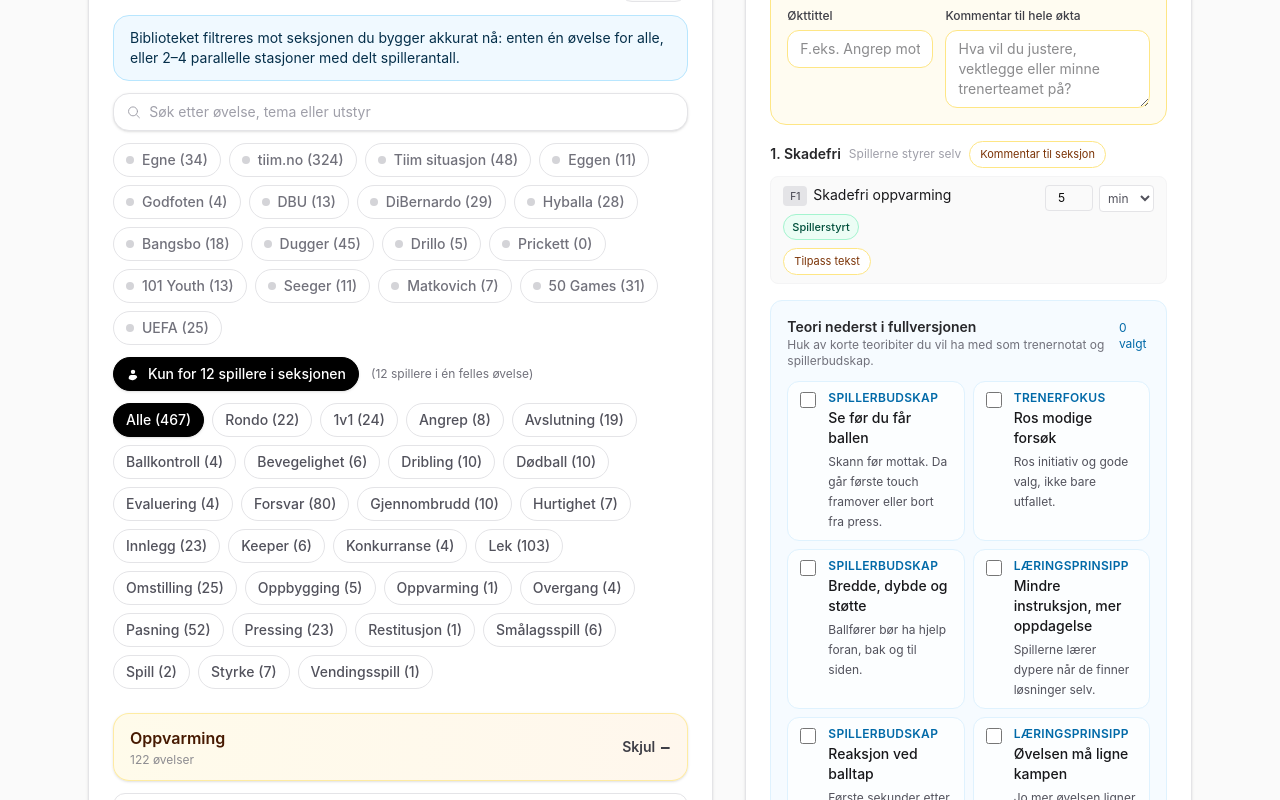
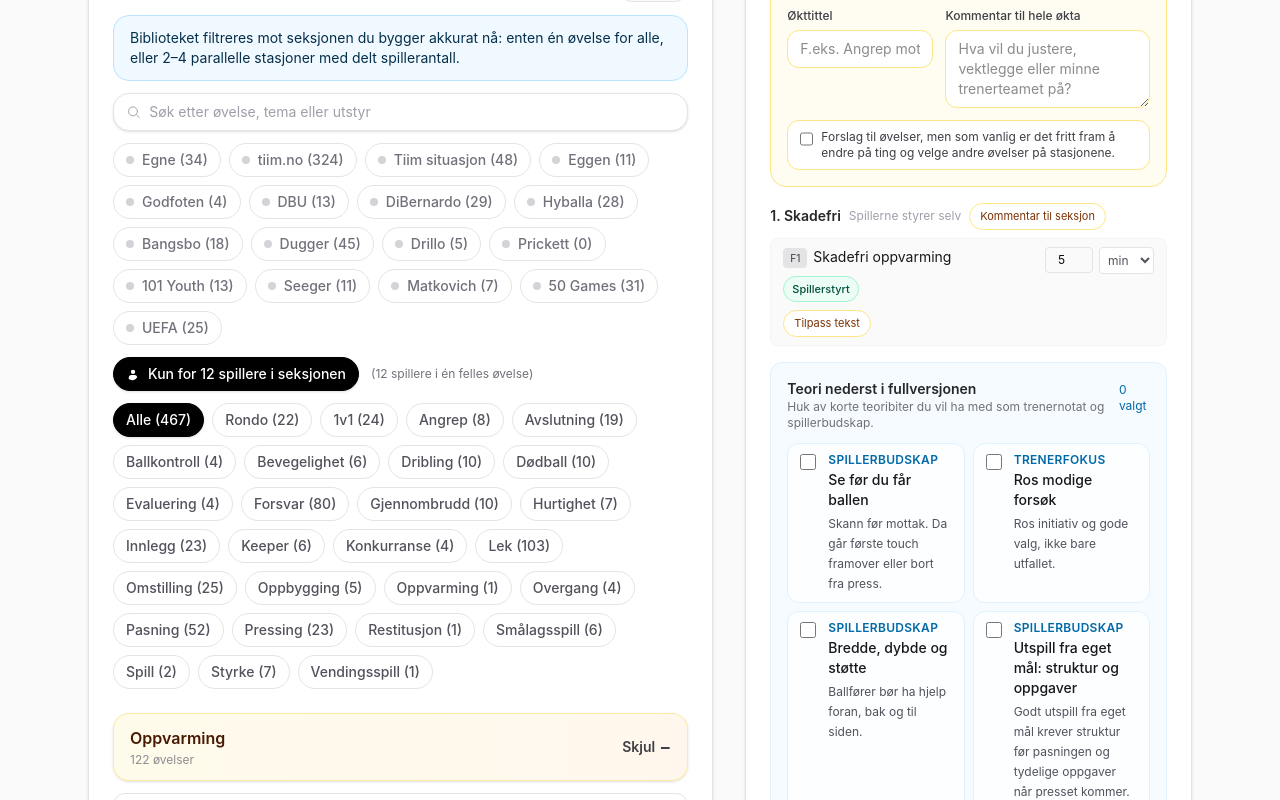
Before and after one commit to toro68/treninger, a Next.js app: page / in a window 1280 px wide. Shown: the part 640-1440 px from the top of the page. Built offline with nearby package versions, Linux system fonts and the light colour scheme.

Commit message:
Add session comment suggestion and build-up theory

```diff
--- a/src/components/SessionTimeline.tsx
+++ b/src/components/SessionTimeline.tsx
@@ -6,6 +6,30 @@ import { openPrintWindowForSession, PrintablePart } from "@/utils/sessionPrint";
 import { buildSharedSessionUrl } from "@/utils/sessionShare";
 import { buildSessionParts } from "@/utils/sessionParts";
 import { useState, useEffect, useMemo } from "react";
+
+const SESSION_COMMENT_SUGGESTION = "Forslag til øvelser, men som vanlig er det fritt fram å endre på ting og velge andre øvelser på stasjonene.";
+
+const hasSessionCommentSuggestion = (comment: string) =>
+  comment.includes(SESSION_COMMENT_SUGGESTION);
+
+const toggleSessionCommentSuggestion = (comment: string, enabled: boolean) => {
+  const normalizedComment = comment.trim();
+
+  if (enabled) {
+    if (hasSessionCommentSuggestion(normalizedComment)) return comment;
+    return normalizedComment
+      ? `${normalizedComment}\n\n${SESSION_COMMENT_SUGGESTION}`
+      : SESSION_COMMENT_SUGGESTION;
+  }
+
+  if (!hasSessionCommentSuggestion(normalizedComment)) return comment;
+
+  return normalizedComment
+    .replace(`\n\n${SESSION_COMMENT_SUGGESTION}`, "")
+    .replace(`${SESSION_COMMENT_SUGGESTION}\n\n`, "")
+    .replace(SESSION_COMMENT_SUGGESTION, "")
+    .trim();
+};
 
 const CATEGORY_LABELS: Record<Exercise["category"], string> = {
   "fixed-warmup": "Skadefri",
@@ -571,6 +595,7 @@ export const SessionTimeline = () => {
 
   const hasContent = sessionBlocks.length > 0;
   const coachSummaryLabel = coachNames.length === 1 ? "Trener på økta" : "Trenere på økta";
+  const hasSuggestedSessionComment = hasSessionCommentSuggestion(sessionComment);
 
   if (!hydrated) {
     return (
@@ -841,6 +866,20 @@ export const SessionTimeline = () => {
               />
             </label>
           </div>
+
+          <label className="mt-3 inline-flex items-start gap-2 rounded-xl border border-amber-200 bg-white px-3 py-2 text-xs text-zinc-700">
+            <input
+              type="checkbox"
+              checked={hasSuggestedSessionComment}
+              onChange={(event) =>
+                setSessionComment(
+                  toggleSessionCommentSuggestion(sessionComment, event.target.checked)
+                )
+              }
+              className="mt-0.5 h-4 w-4 rounded border-amber-300 text-amber-600 focus:ring-amber-500"
+            />
+            <span>{SESSION_COMMENT_SUGGESTION}</span>
+          </label>
         </div>
       ) : null}
 
--- a/src/data/sessionTheory.ts
+++ b/src/data/sessionTheory.ts
@@ -37,6 +37,50 @@ export const sessionTheoryItems: SessionTheoryItem[] = [
     summary: "Ballfører bør ha hjelp foran, bak og til siden.",
     coachNote: "Se etter om avstandene gir enkle valg og nok fart i spillet.",
     playerMessage: "Gi ballfører minst tre løsninger: støtte, bredde og dybde.",
+  },
+  {
+    id: "theory-build-from-goal-structure-and-tasks",
+    category: "spillerbudskap",
+    title: "Utspill fra eget mål: struktur og oppgaver",
+    summary: "Godt utspill fra eget mål krever struktur før pasningen og tydelige oppgaver når presset kommer.",
+    coachNote: "Se først etter struktur før ballen går: bredde, dybde, vinkler og én spiller mellom ledd. Deretter: hvem gir støtte, hvem vender opp, og hvem truer bak presset?",
+    playerMessage: "Før ballen går må vi gi keeper vinkler og avstander. Når presset kommer må vi vite neste handling, og true både mellomrom og rommet bak.",
+    sections: [
+      {
+        title: "Posisjonering",
+        paragraphs: [
+          "Målet er å skape bredde, dybde og klare vinkler rundt ballfører.",
+        ],
+        bullets: [
+          "Keeper må ha minst to korte alternativer.",
+          "Stopperne må gi bredde uten å bli for flate.",
+          "Backene må vurdere høyde ut fra pressbildet: enten gi et lavt alternativ eller stå høyere for å dra ut press.",
+          "En sentral midtbane må være spillbar mellom første og andre pressledd, helst halvt vendt.",
+          "Resten må strekke banen nok til at motstander ikke kan presse alt på liten flate.",
+        ],
+      },
+      {
+        title: "Oppgaver",
+        bullets: [
+          "Keeper skal styre tempo, lese presset og velge side ut fra hvor neste fordel ligger.",
+          "Nærmeste spillere må gi tydelige støttevinkler, men ikke stå på samme linje.",
+          "Spilleren som mottar første pasning må orientere før ballen kommer og vite neste handling på forhånd.",
+          "Spillere lenger unna ball må enten gjøre seg spillbare eller true rommet bak presset.",
+          "Det kan være ved å trekke fra og komme mot, eller komme mot og gå i rom.",
+          "Hvis laget spiller forbi første press, må neste handling være framover eller vendingsspill.",
+        ],
+      },
+      {
+        title: "Enkel huskeregel",
+        bullets: [
+          "Skap trekanter rundt ball.",
+          "Ha én spiller mellom ledd.",
+          "Ha én trussel i rommet bak presset.",
+          "Vend raskt hvis motstander låser én side.",
+          "Ved balltap må nærmeste reagere umiddelbart for å hindre direkte overgang.",
+        ],
+      },
+    ],
   },
   {
     id: "theory-fewer-instructions",
```
Also changed, not shown: 1 other file (tests, documents, lock files or other folders).
